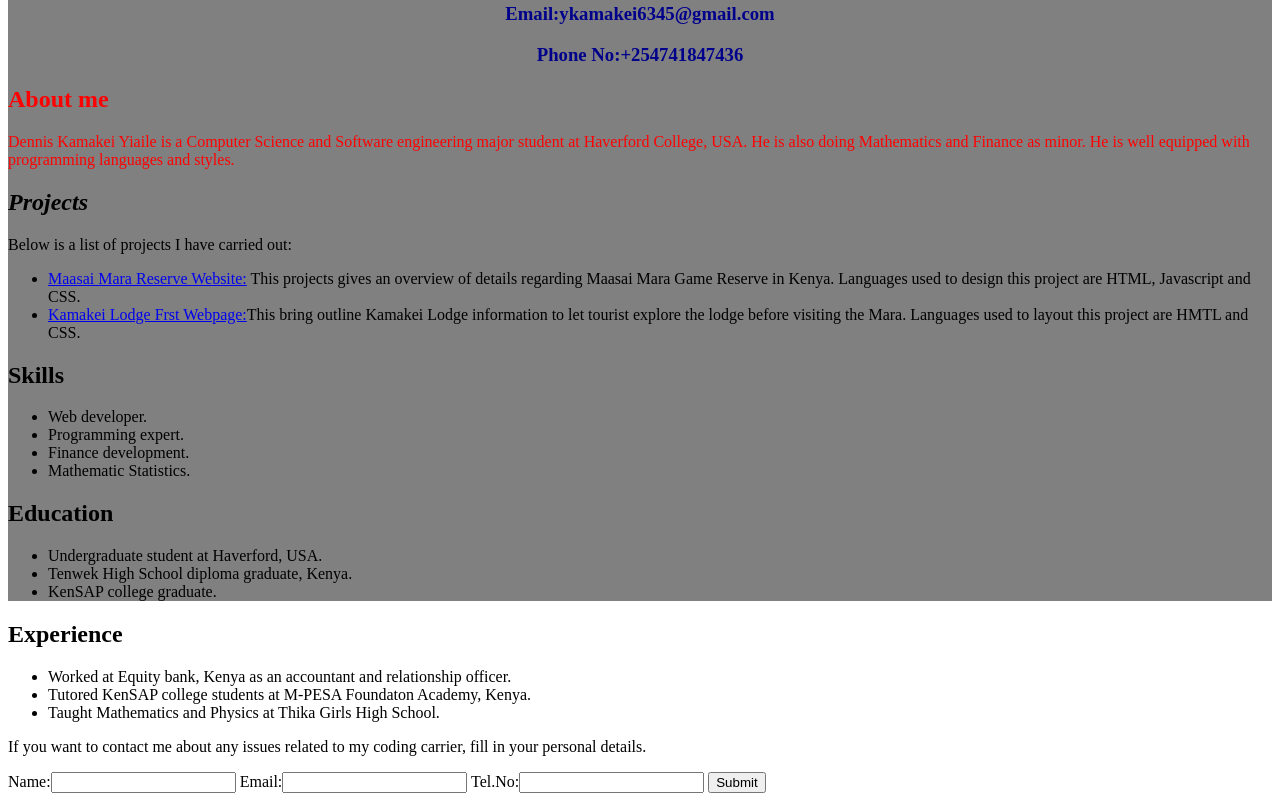
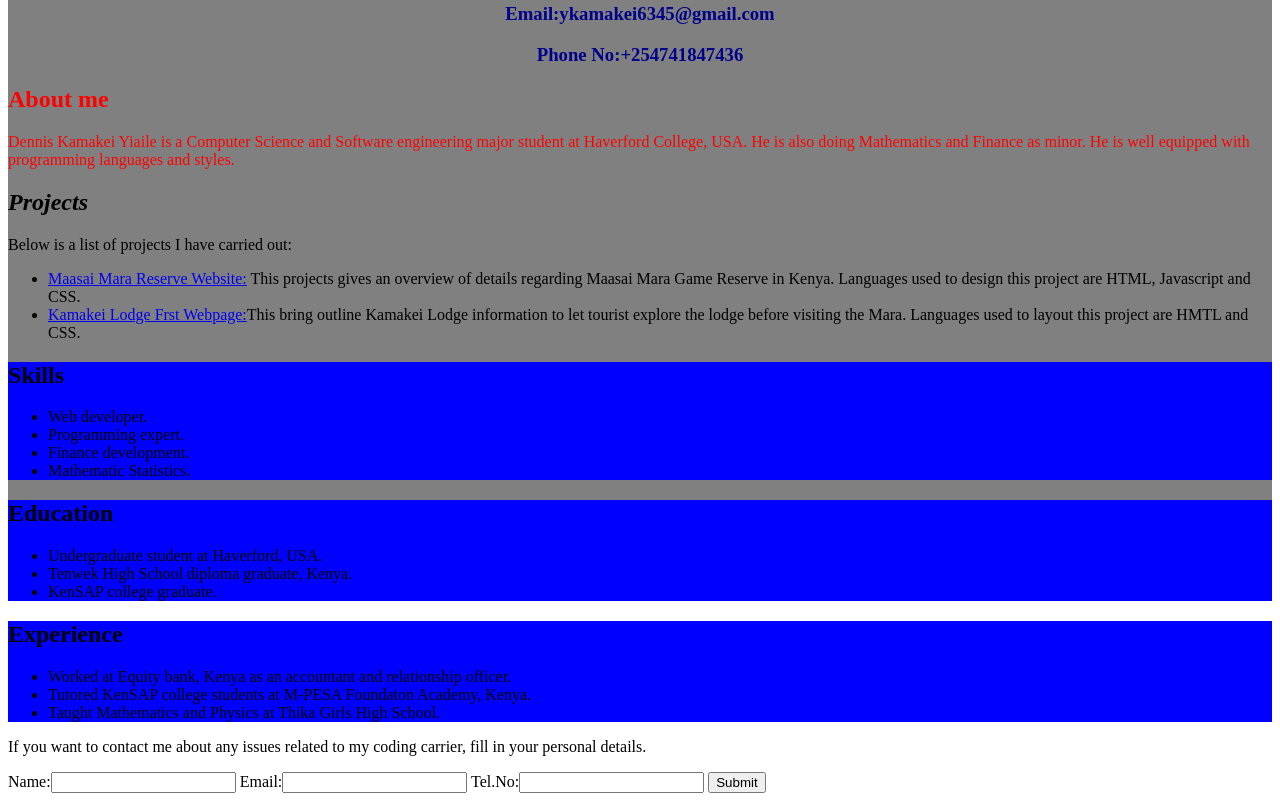
Before and after one commit to Dennis-tec/my-portfolio, a plain HTML site: page index.html in a window 1280 px wide. Shown: the part 320-1121 px from the top of the page. Drawn offline with Linux system fonts and the light colour scheme.

Commit message:
add background color for column

```diff
--- a/css/styles.css
+++ b/css/styles.css
@@ -19,6 +19,15 @@ img{
 .intro{
   color: red;
 }
-.colomun{
+.column{
   column-count: 2
 }
+.education{
+  background-color: blue;
+}
+.skills{
+  background-color: blue;
+}
+.experience{
+  background-color: blue;
+}
```
